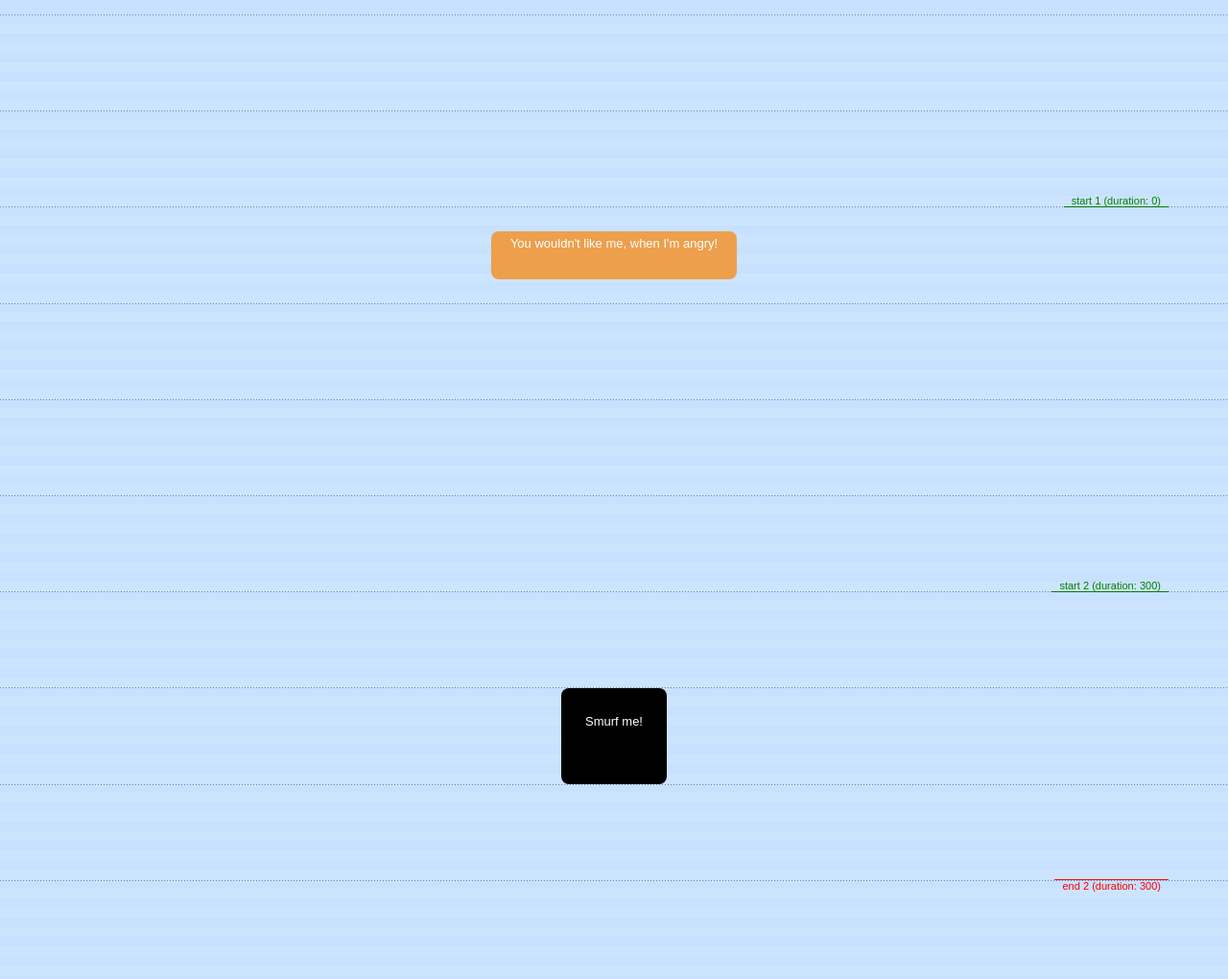
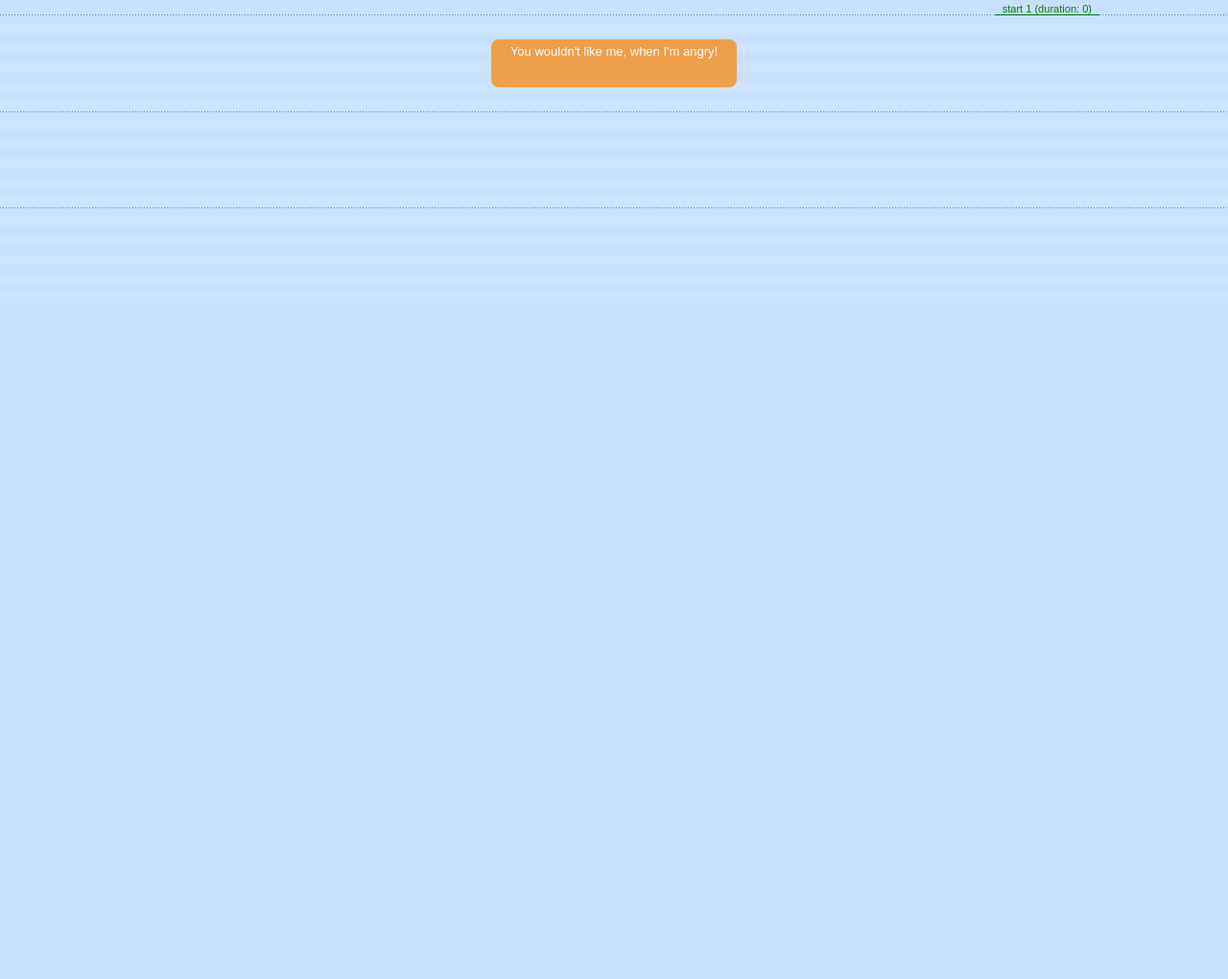
Before and after one commit to zhaozhentao/ScrollMagic, a website: page examples/basic/simple_tweening.html in a window 1280 px wide. Shown: the part 785-1805 px from the top of the page at 96% size. Drawn offline with Linux system fonts and the light colour scheme.

Commit message:
删除一点啦

```diff
--- a/examples/basic/simple_tweening.html
+++ b/examples/basic/simple_tweening.html
@@ -18,29 +18,20 @@
     <script type="text/javascript" src="../../scrollmagic/uncompressed/plugins/animation.gsap.js"></script>
     <script type="text/javascript" src="../../scrollmagic/uncompressed/plugins/debug.addIndicators.js"></script>
 </head>
+
 <body>
 <div id="content-wrapper">
     <div id="example-wrapper">
         <div class="scrollContent">
-            <section id="titlechart">
-            </section>
+            <section id="titlechart"></section>
             <section class="demo">
-                <div class="spacer s2"></div>
                 <div id="trigger1" class="spacer s0"></div>
                 <div id="animate1" class="box2 skin">
                     <p>You wouldn't like me, when I'm angry!</p>
                 </div>
                 <div class="spacer s2"></div>
             </section>
-            <section class="demo">
-                <div class="spacer s1"></div>
-                <div id="trigger2" class="spacer s1"></div>
-                <div class="spacer s0"></div>
-                <div id="animate2" class="box1 black">
-                    <p>Smurf me!</p>
-                </div>
-                <div class="spacer s2"></div>
-            </section>
+            <div style="height: 100%"></div>
         </div>
     </div>
 </div>
@@ -56,17 +47,6 @@
         scale: 2.5
     }).addIndicators({name: "1 (duration: 0)"}) // add indicators (requires plugin)
         .addTo(controller);
-
-    // build scene
-    new ScrollMagic.Scene({triggerElement: "#trigger2", duration: 300})
-        // animate color and top border in relation to scroll position
-        .setTween("#animate2", {
-            borderTop: "30px solid white",
-            backgroundColor: "blue",
-            scale: 0.7
-        }) // the tween durtion can be omitted and defaults to 1
-        .addIndicators({name: "2 (duration: 300)"}) // add indicators (requires plugin)
-        .addTo(controller);
 </script>
 </body>
 </html>
```
